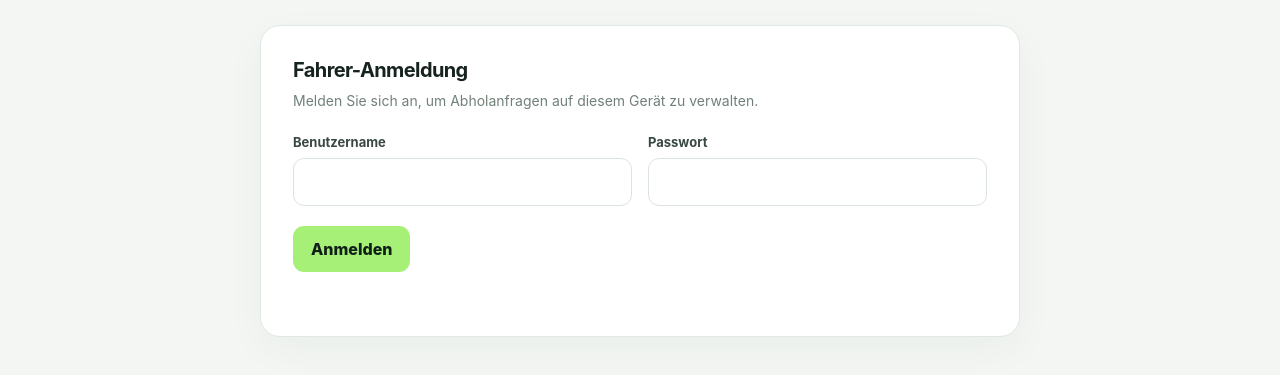
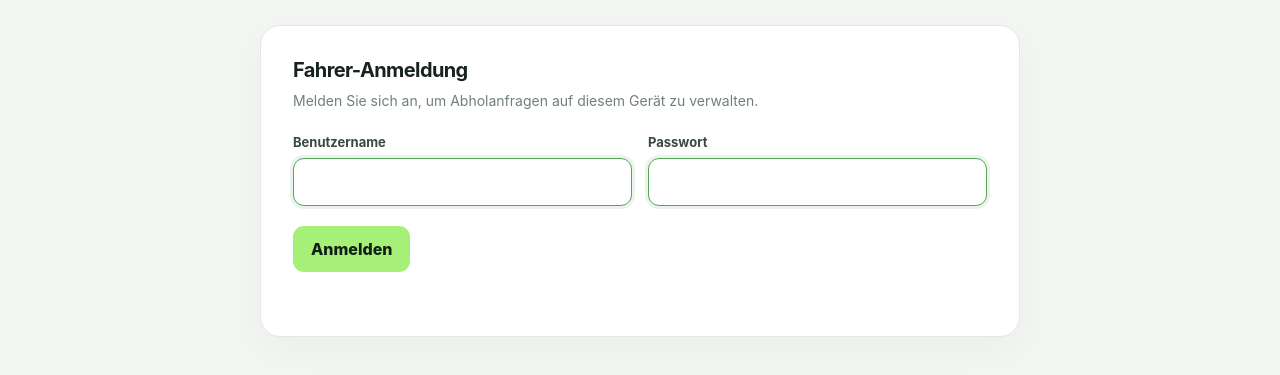
Before and after one commit to Pukhraj97/Pulse_Logistics, a website: page app/public/driver.html in a window 1280 px wide. Shown: the part 301-676 px from the top of the page. Drawn offline with Linux system fonts and the light colour scheme.

Commit message:
Keep driver login fields highlighted

```diff
--- a/app/public/driver.html
+++ b/app/public/driver.html
@@ -81,6 +81,7 @@
       border-radius: 11px; color: #17231f; background: #fff; font: inherit; outline: none;
     }
     input:focus, select:focus { border-color: #57a45a; box-shadow: 0 0 0 3px #57a45a20; }
+    #login-panel input { border-color: #57a45a; box-shadow: 0 0 0 3px #57a45a20; }
     input[type="password"]::-ms-reveal, input[type="password"]::-ms-clear { display: none; }
     button, .button {
       display: inline-flex; min-height: 46px; align-items: center; justify-content: center;
```
